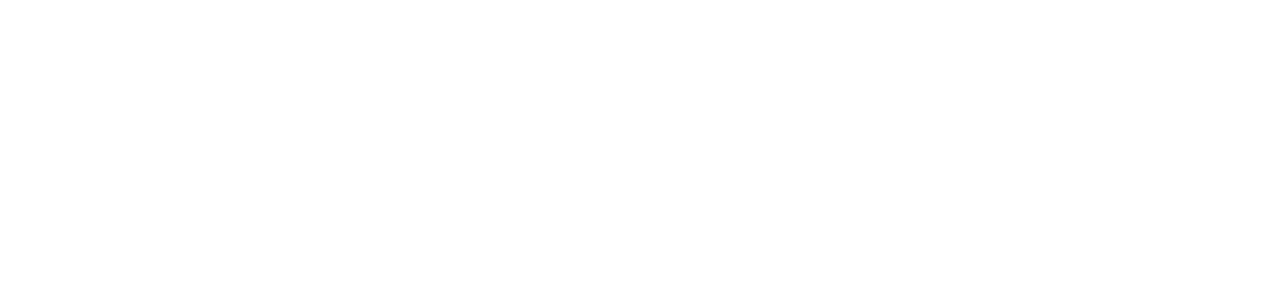
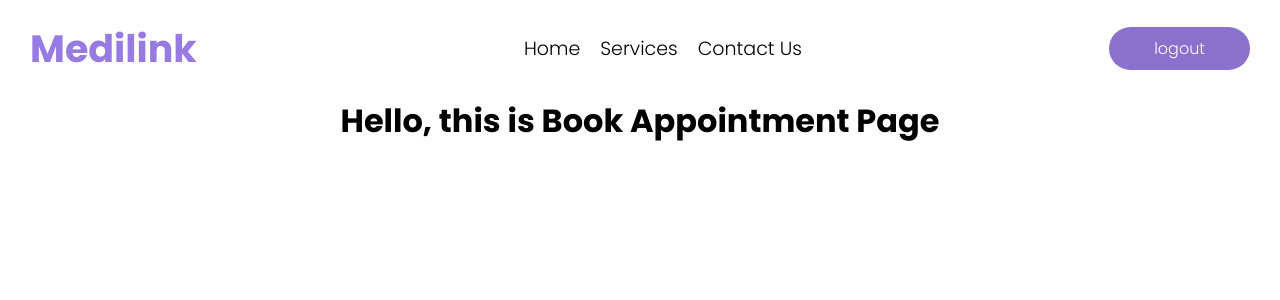
Before and after one commit to lakshya001-AI/Medilink, a React (Vite) app in the folder Frontend/: page /BookAppointmentPage in a window 1280 px wide. Before the commit this address had no page. Shown: the top 300 px of the page. Built offline with nearby package versions, Linux system fonts and the light colour scheme.

Commit message:
commit changes

```diff
--- a/Frontend/src/App.jsx
+++ b/Frontend/src/App.jsx
@@ -10,6 +10,7 @@
 import PatientRecordPage from './patientServices/patientRecordPage';
 import DiesesPredictionPage from './patientServices/diseasePredictionPage';
 import HealthAssistantPage from './patientServices/healthAssistantPage';
+import BookAppointmentPage from './patientServices/bookAppointmentPage';
 
 function App() {
   return <>
@@ -24,6 +25,7 @@
     <Route path='/PatientRecordPage' element={<PatientRecordPage/>}/>
     <Route path='/DiesesPredictionPage' element={<DiesesPredictionPage/>}/>
     <Route path='/HealthAssistantPage' element={<HealthAssistantPage/>}/>
+    <Route path='/BookAppointmentPage' element={<BookAppointmentPage/>}/>
   </Routes>
   </BrowserRouter>
 
--- a/Frontend/src/Component/patientPage.jsx
+++ b/Frontend/src/Component/patientPage.jsx
@@ -95,7 +95,7 @@
   }
 
   const bookAppointment = () =>{
-    alert("We will book the appointment tomorrow!");
+    navigate("/BookAppointmentPage");
   }
 
   return (
--- /dev/null
+++ b/Frontend/src/patientServices/bookAppointmentPage.jsx
@@ -0,0 +1,38 @@
+import React from "react";
+import { Link, useNavigate } from "react-router-dom";
+import Style from "../App.module.css";
+
+function BookAppointmentPage() {
+  return (
+    <>
+      <div className={Style.mainDivPatient}>
+        <div className={Style.navBarPatient}>
+          <div className={Style.navBarLogoHeading}>
+            <h1>Medilink</h1>
+          </div>
+
+          <div className={Style.navBarElements}>
+            <Link className={Style.navBarElement1} to="/patientPage">
+              Home
+            </Link>
+            <Link className={Style.navBarElement1} to="/patientPage#services">
+              Services
+            </Link>
+            <Link className={Style.navBarElement1} to="/patientPage">
+              Contact Us
+            </Link>
+          </div>
+
+          <div className={Style.navBarElements1}>
+            <Link className={Style.navBarElementAIHelp} to="/">
+              logout
+            </Link>
+          </div>
+        </div>
+        <h1>Hello, this is Book Appointment Page</h1>
+      </div>
+    </>
+  );
+}
+
+export default BookAppointmentPage;
```
